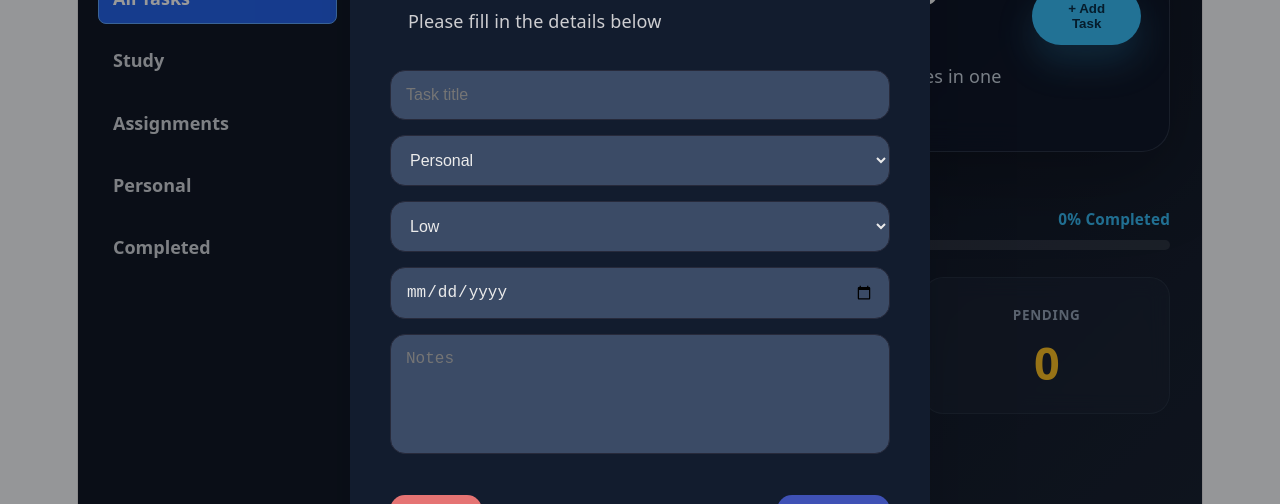
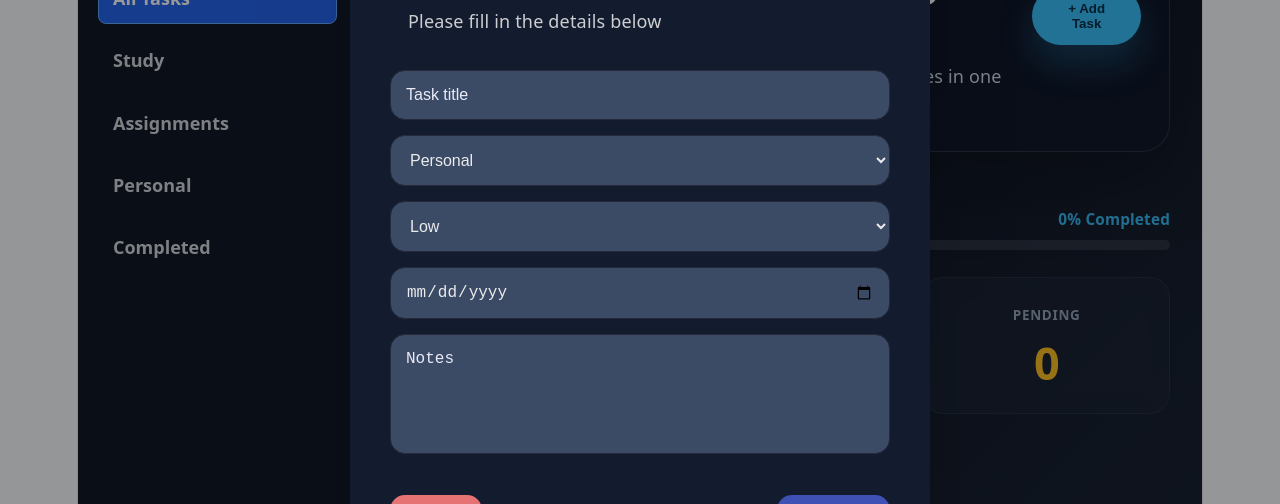
Before and after one commit to brijpatel88/Group2, a React (Vite) app: page / in a window 1280 px wide. Both pictures are taken after typing "Sample" into the empty fields and a click on the button "+ Add Task". Shown: the part 152-656 px from the top of the page. Built offline with nearby package versions, Linux system fonts and the light colour scheme.

Commit message:
Update TaskForm.css

```diff
--- a/src/components/TaskForm.css
+++ b/src/components/TaskForm.css
@@ -17,7 +17,17 @@
   text-align: center;
 }
 
+.task-input::placeholder {
+  color: #ebebf8;
+  opacity: 1;
+  font-weight: 400;
+}
+.task-input::placeholder,
+textarea::placeholder {
+  color: #ebebf8;
+  opacity: 1;
 
+}
 
 .task-input, select, textarea {
   width: 100%;
```
